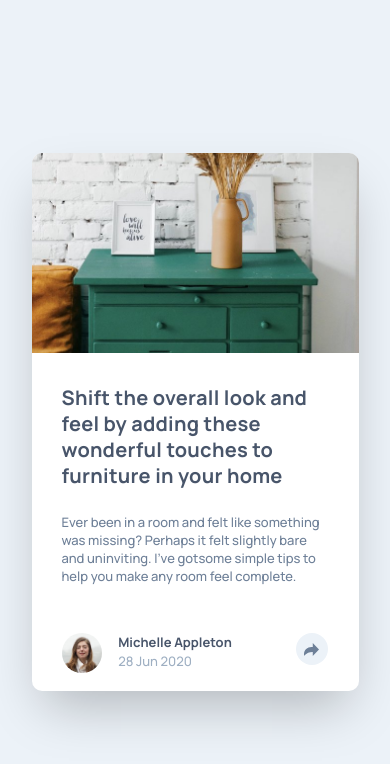
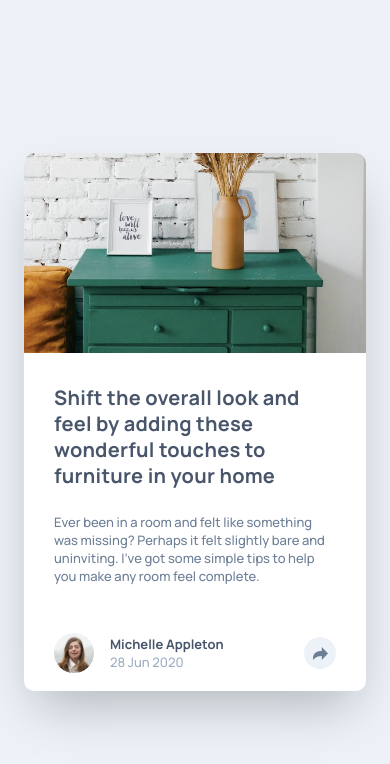
Before and after one commit to anggelserrato/fm-article-preview-component, a website: page index.html in a window 390 px wide. Drawn offline with nearby package versions, Linux system fonts and the light colour scheme.

Commit message:
refactor: improve responsive fluidity and footer layout

```diff
--- a/index.html
+++ b/index.html
@@ -36,26 +36,26 @@
       }
       .text-preset-1 {
         font-weight: 700;
-        font-size: 20px;
-        line-height: 130%;
+        font-size: 1.25rem;
+        line-height: 1.3;
         letter-spacing: 0.25px;
       }
       .text-preset-2-medium {
         font-weight: 500;
-        font-size: 13px;
-        line-height: 140%;
-        letter-spacing: 0.12%;
+        font-size: 0.8125rem;
+        line-height: 1.4;
+        letter-spacing: 0.16%;
       }
       .text-preset-2-bold {
         font-weight: 700;
-        font-size: 13px;
-        line-height: 140%;
+        font-size: 0.8125rem;
+        line-height: 1.4;
         letter-spacing: 0.12%;
       }
       .text-preset-3 {
         font-weight: 400;
-        font-size: 13px;
-        line-height: 140%;
+        font-size: 0.8125rem;
+        line-height: 1.4;
         letter-spacing: 25%;
       }
       body {
@@ -69,17 +69,22 @@
   <body>
     <main class="flex min-h-screen items-center justify-center">
       <article
-        class="m-auto mx-[24px] flex max-w-[327px] flex-col justify-center gap-400 overflow-hidden rounded-[10px] bg-white shadow-2xl"
+        class="mx-[24px] my-auto flex w-[90%] max-w-[730px] flex-col justify-center gap-400 overflow-hidden rounded-[10px] bg-white shadow-2xl md:w-[80%] md:max-w-[730px] md:flex-row"
       >
-        <figure class="w-full">
+        <figure class="md:w-2/5">
           <img
             src="./images/drawers.jpg"
             alt="Elegant wooden drawers with decorative items"
-            class="h-[200px] w-full object-cover"
+            width="660"
+            height="528"
+            loading="eager"
+            class="h-[200px] w-full object-cover md:h-full md:object-bottom-left"
           />
         </figure>
 
-        <div class="flex flex-col gap-600 px-[30px] pb-[18px]">
+        <div
+          class="flex flex-1 flex-col justify-center gap-600 px-[30px] pb-[18px] md:m-0 md:gap-300 md:py-500 md:pr-500 md:pl-0"
+        >
           <section class="flex flex-col gap-300">
             <h1 class="text-preset-1 text-dark-grayish-blue-900">
               Shift the overall look and feel by adding these wonderful touches
@@ -87,13 +92,13 @@
             </h1>
             <p class="text-preset-2-medium text-dark-blue-500">
               Ever been in a room and felt like something was missing? Perhaps
-              it felt slightly bare and uninviting. I’ve gotsome simple tips to
+              it felt slightly bare and uninviting. I’ve got some simple tips to
               help you make any room feel complete.
             </p>
           </section>
 
-          <footer class="flex flex-row justify-center gap-800">
-            <div class="flex flex-row gap-200">
+          <footer class="flex flex-row items-center justify-between md:gap-0">
+            <div class="flex flex-row items-center gap-200">
               <img
                 src="./images/avatar-michelle.jpg"
                 alt="Michelle Appleton"
@@ -110,13 +115,19 @@
                 >
               </div>
             </div>
+            <div id="share-menu" class="absolute hidden"></div>
             <button
               aria-label="Share this article"
               aria-expanded="false"
               aria-controls="share-menu"
-              class="bg-light-grayish-blue-200 flex h-[32px] w-[32px] items-center justify-center rounded-full"
+              class="bg-light-grayish-blue-200 group hover:bg-dark-blue-500 flex h-[32px] w-[32px] cursor-pointer items-center justify-center rounded-full transition-colors duration-200"
             >
-              <img src="./images/icon-share.svg" alt="" class="" />
+              <svg xmlns="http://www.w3.org/2000/svg" width="15" height="13">
+                <path
+                  class="fill-dark-blue-500 transition-colors duration-200 group-hover:fill-white"
+                  d="M15 6.495L8.766.014V3.88H7.441C3.33 3.88 0 7.039 0 10.936v2.049l.589-.612C2.59 10.294 5.422 9.11 8.39 9.11h.375v3.867L15 6.495z"
+                />
+              </svg>
             </button>
           </footer>
         </div>
```
